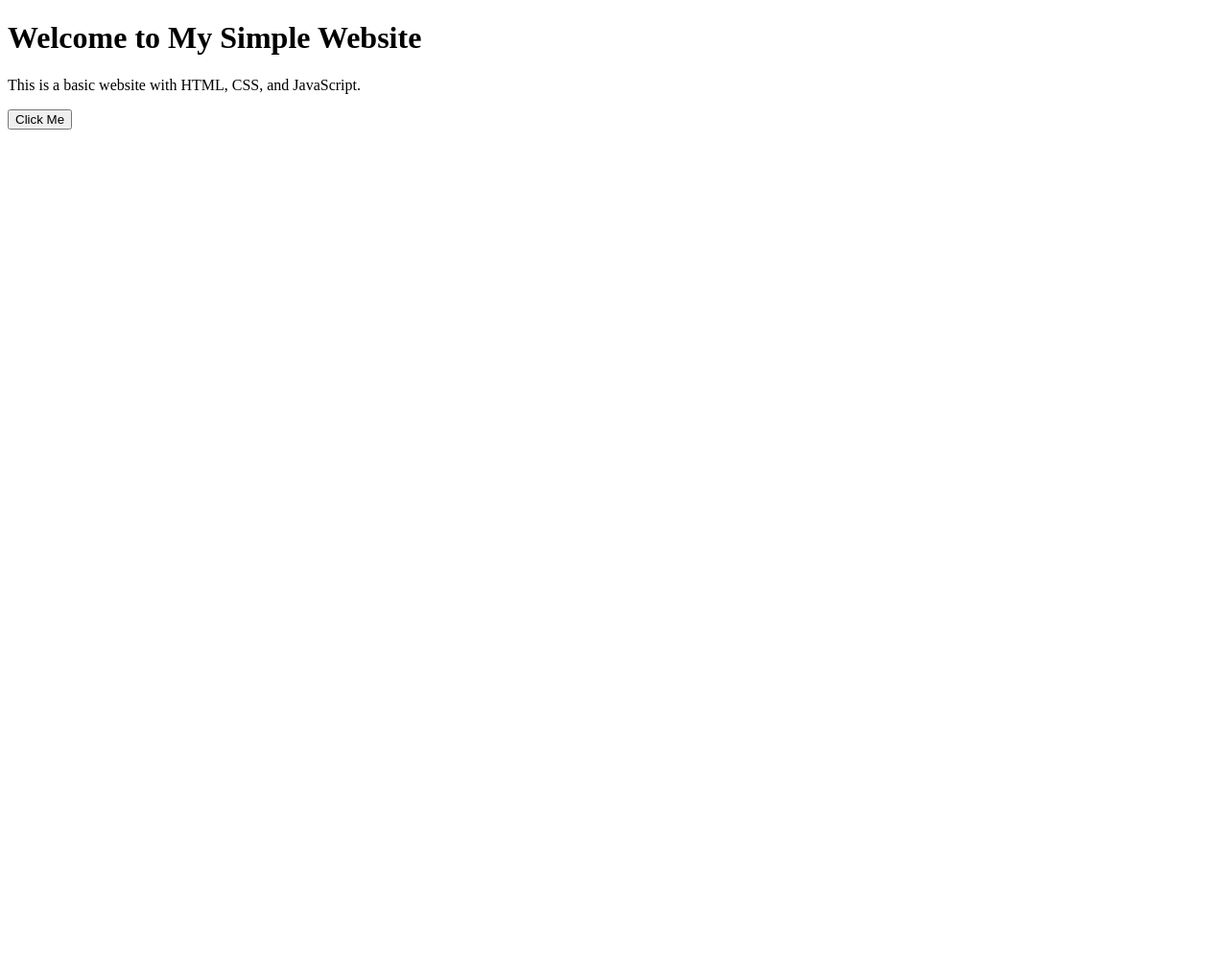
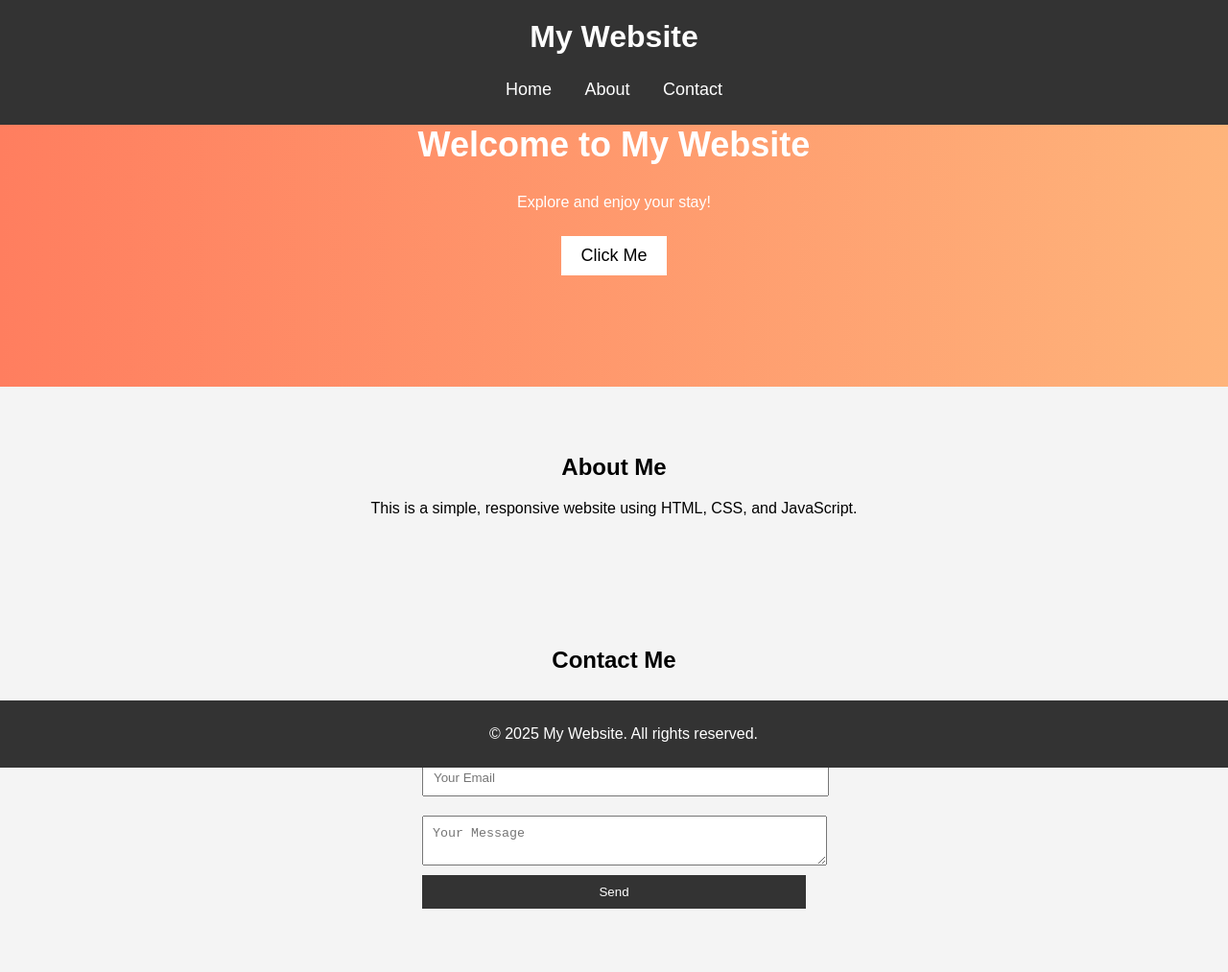
Before and after one commit to DMsample/Sample_website, a plain HTML site: page index.html in a window 1280 px wide. Shown: the whole page at 96% size. Before the commit the page ends 800 px from the top, so only its background shows below. Drawn offline with Linux system fonts and the light colour scheme.

Commit message:
Update index.html

```diff
--- a/index.html
+++ b/index.html
@@ -3,16 +3,163 @@
 <head>
     <meta charset="UTF-8">
     <meta name="viewport" content="width=device-width, initial-scale=1.0">
-    <title>Simple Website</title>
-    <link rel="stylesheet" href="style.css">
+    <title>My Awesome Website</title>
+    <style>
+        /* General Styles */
+        body {
+            font-family: Arial, sans-serif;
+            margin: 0;
+            padding: 0;
+            text-align: center;
+            background-color: #f4f4f4;
+        }
+
+        /* Header Styles */
+        header {
+            background: #333;
+            color: white;
+            padding: 10px 0;
+            position: fixed;
+            width: 100%;
+            top: 0;
+            left: 0;
+        }
+
+        header h1 {
+            margin: 0;
+            padding: 10px;
+        }
+
+        nav ul {
+            list-style: none;
+            padding: 0;
+        }
+
+        nav ul li {
+            display: inline;
+            margin: 0 15px;
+        }
+
+        nav ul li a {
+            color: white;
+            text-decoration: none;
+            font-size: 18px;
+        }
+
+        /* Hero Section */
+        .hero {
+            padding: 100px 20px;
+            background: linear-gradient(to right, #ff7e5f, #feb47b);
+            color: white;
+        }
+
+        .hero h2 {
+            font-size: 36px;
+        }
+
+        .hero button {
+            padding: 10px 20px;
+            font-size: 18px;
+            background: white;
+            color: black;
+            border: none;
+            cursor: pointer;
+            margin-top: 10px;
+        }
+
+        /* Sections */
+        section {
+            padding: 50px;
+        }
+
+        /* Contact Form */
+        form {
+            display: flex;
+            flex-direction: column;
+            max-width: 400px;
+            margin: auto;
+        }
+
+        input, textarea {
+            margin: 10px 0;
+            padding: 10px;
+            width: 100%;
+        }
+
+        button {
+            padding: 10px;
+            background: #333;
+            color: white;
+            border: none;
+            cursor: pointer;
+        }
+
+        /* Footer */
+        footer {
+            background: #333;
+            color: white;
+            padding: 10px;
+            position: fixed;
+            bottom: 0;
+            width: 100%;
+        }
+    </style>
 </head>
 <body>
-    <div class="container">
-        <h1>Welcome to My Simple Website</h1>
-        <p>This is a basic website with HTML, CSS, and JavaScript.</p>
+
+    <!-- Navigation Bar -->
+    <header>
+        <h1>My Website</h1>
+        <nav>
+            <ul>
+                <li><a href="#home">Home</a></li>
+                <li><a href="#about">About</a></li>
+                <li><a href="#contact">Contact</a></li>
+            </ul>
+        </nav>
+    </header>
+
+    <!-- Hero Section -->
+    <section id="home" class="hero">
+        <h2>Welcome to My Website</h2>
+        <p>Explore and enjoy your stay!</p>
         <button onclick="showMessage()">Click Me</button>
         <p id="message"></p>
-    </div>
-    <script src="script.js"></script>
+    </section>
+
+    <!-- About Section -->
+    <section id="about">
+        <h2>About Me</h2>
+        <p>This is a simple, responsive website using HTML, CSS, and JavaScript.</p>
+    </section>
+
+    <!-- Contact Section -->
+    <section id="contact">
+        <h2>Contact Me</h2>
+        <form onsubmit="submitForm(event)">
+            <input type="text" id="name" placeholder="Your Name" required>
+            <input type="email" id="email" placeholder="Your Email" required>
+            <textarea id="message-box" placeholder="Your Message" required></textarea>
+            <button type="submit">Send</button>
+        </form>
+        <p id="form-message"></p>
+    </section>
+
+    <!-- Footer -->
+    <footer>
+        <p>© 2025 My Website. All rights reserved.</p>
+    </footer>
+
+    <script>
+        function showMessage() {
+            document.getElementById("message").innerText = "Hello! Thanks for visiting.";
+        }
+
+        function submitForm(event) {
+            event.preventDefault();
+            document.getElementById("form-message").innerText = "Your message has been sent!";
+        }
+    </script>
+
 </body>
 </html>
```
